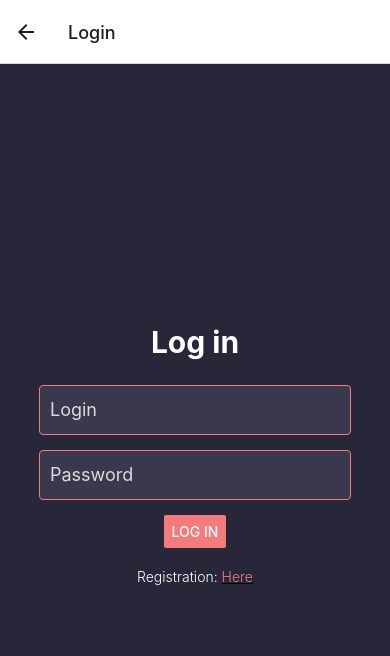
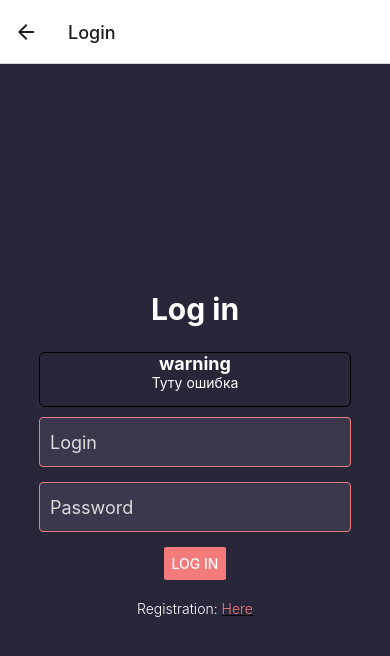
Before and after one commit to AKS2044/react-native-chat, a React Native app: screen /Login in a window 390 px wide. Shown: the top 656 px of the page. Built offline with nearby package versions, Linux system fonts and the light colour scheme.

Commit message:
feat: add alert

```diff
--- a/src/axios.ts
+++ b/src/axios.ts
@@ -2,7 +2,7 @@ import axios from "axios";
 import AsyncStorage from "@react-native-async-storage/async-storage";
 
 export const instance = axios.create({
-  baseURL: " https://localhost:7275/api",
+  baseURL: "https://5656-93-84-12-81.ngrok-free.app/api",
 });
 
 const storeData = async () => {
--- /dev/null
+++ b/src/components/alert/Alert.tsx
@@ -0,0 +1,44 @@
+import React from "react";
+import styled from "styled-components/native";
+import { COLORS } from "../../constants/colors";
+import { Severity } from "../../enum/EnumSeverity";
+
+const AlertView = styled.View`
+  align-items: center
+  max-width: 80%;
+  min-width: 80%;
+  height: 55px;
+  margin-bottom: 10px;
+  border-radius: 6px;
+  border-width: 1px;
+`;
+const AlertTitleText = styled.Text`
+  font-weight: 700;
+  font-size: 18px;
+  color: ${COLORS.white};
+`;
+
+const AlertSubtitleText = styled.Text`
+  color: ${COLORS.white};
+`;
+
+type AlertProps = {
+  typeAlert?: "warning" | "error" | "info" | "success";
+  children: string;
+};
+
+const Alert: React.FC<AlertProps> = ({ typeAlert, children }) => {
+  return (
+    <AlertView
+      style={{
+        backgroundColor: `${COLORS.typeAlert}`,
+        borderColor: "#" + typeAlert + "Border",
+      }}
+    >
+      <AlertTitleText>{typeAlert}</AlertTitleText>
+      <AlertSubtitleText>{children}</AlertSubtitleText>
+    </AlertView>
+  );
+};
+
+export default Alert;
--- a/src/components/input/Input.tsx
+++ b/src/components/input/Input.tsx
@@ -1,11 +1,6 @@
 import React from "react";
 import styled from "styled-components/native";
 import { COLORS } from "../../constants/colors";
-import {
-  NativeSyntheticEvent,
-  TextInputChangeEventData,
-  TextInputFocusEventData,
-} from "react-native";
 import { Noop } from "react-hook-form";
 
 export const InputText = styled.TextInput.attrs(() => ({
--- a/src/constants/colors.ts
+++ b/src/constants/colors.ts
@@ -9,4 +9,14 @@ export const COLORS = {
   gray: "#4e4c64",
   lightGray: "#dbdbdb",
   lightGray1: "#f5f6fa",
+
+  //Alert colors
+  error: "#d64242",
+  errorBorder: "#df7575",
+  warning: "#fa9f47",
+  warningBorder: "#e8af78",
+  success: "#34c240",
+  successBorder: "#6fdf78",
+  info: "#0090e0",
+  infoBorder: "#4cace2",
 };
--- a/src/screens/LoginScreen.tsx
+++ b/src/screens/LoginScreen.tsx
@@ -18,6 +18,7 @@ import { selectIsAuth, selectLoginData } from "../redux/Auth/selectors";
 import { useAppDispatch } from "../redux/store";
 import { fetchLogin } from "../redux/Auth/asyncActions";
 import { LoginParams } from "../redux/Auth/types";
+import Alert from "../components/alert/Alert";
 
 const LoginScreen = () => {
   const { navigate } = useNavigation();
@@ -63,6 +64,7 @@ const LoginScreen = () => {
     <LoginView>
       <BlockView>
         <TitleText>Log in</TitleText>
+        <Alert typeAlert="warning">Туту ошибка</Alert>
         <Controller
           control={control}
           rules={{ required: true }}
```
